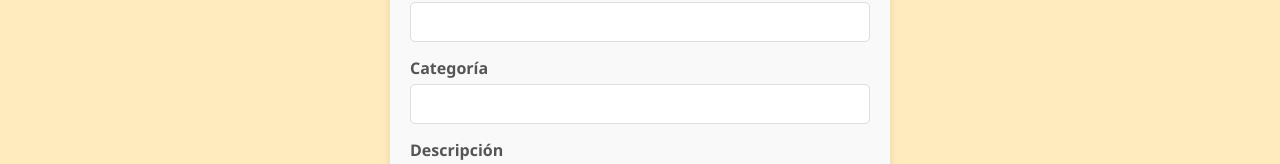
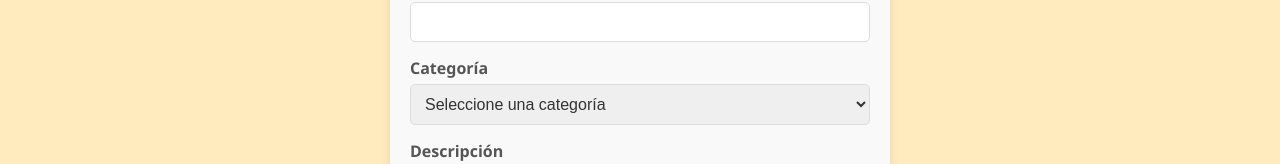
Before and after one commit to alexisrivero/marketplace-frontend, a React (Vite) app: page /add-product in a window 1280 px wide. Shown: the part 289-453 px from the top of the page. Built offline with nearby package versions, Linux system fonts and the light colour scheme; no server answers.

Commit message:
AddProduct category dropdown

```diff
--- a/src/Views/Admin/AddProduct.css
+++ b/src/Views/Admin/AddProduct.css
@@ -30,7 +30,8 @@
 }
 
 .add-product-container input,
-.add-product-container textarea {
+.add-product-container textarea,
+.add-product-container select {
     width: 100%;
     padding: 10px;
     border: 1px solid #ddd;
--- a/src/Views/Admin/AddProduct.jsx
+++ b/src/Views/Admin/AddProduct.jsx
@@ -13,6 +13,7 @@ const AddProduct = () => {
         stock: 0,
         imageRoute: ''
     });
+
 
     const [error, setError] = useState('');
     const [success, setSuccess] = useState(false);
@@ -87,15 +88,21 @@ const AddProduct = () => {
                     />
                 </div>
                 <div>
-                    <label htmlFor="category">Categoría</label>
-                    <input
-                        type="text"
+                <label htmlFor="category">Categoría</label>
+                    <select
                         id="category"
                         name="category"
                         value={product.category}
                         onChange={handleInputChange}
                         required
-                    />
+                    >
+                        <option value="">Seleccione una categoría</option>
+                        <option value="LAVARROPAS">Lavarropas</option>
+                        <option value="NOTEBOOK">Notebook</option>
+                        <option value="CLIMATIZACION">Climatizacíon</option>
+                        <option value="HELADERA">Heladera</option>
+                        <option value="CELULAR">Celular</option>
+                    </select>
                 </div>
                 <div>
                     <label htmlFor="description">Descripción</label>
--- a/src/Views/Product/Product.css
+++ b/src/Views/Product/Product.css
@@ -5,7 +5,7 @@
     margin-top: 1em;
     margin-bottom: 1em;
     margin-left: 1em;
-    width: 40em;
+    width: 30em;
     height: auto;
     margin-right: 20px;
     border-radius: 20px;
```
